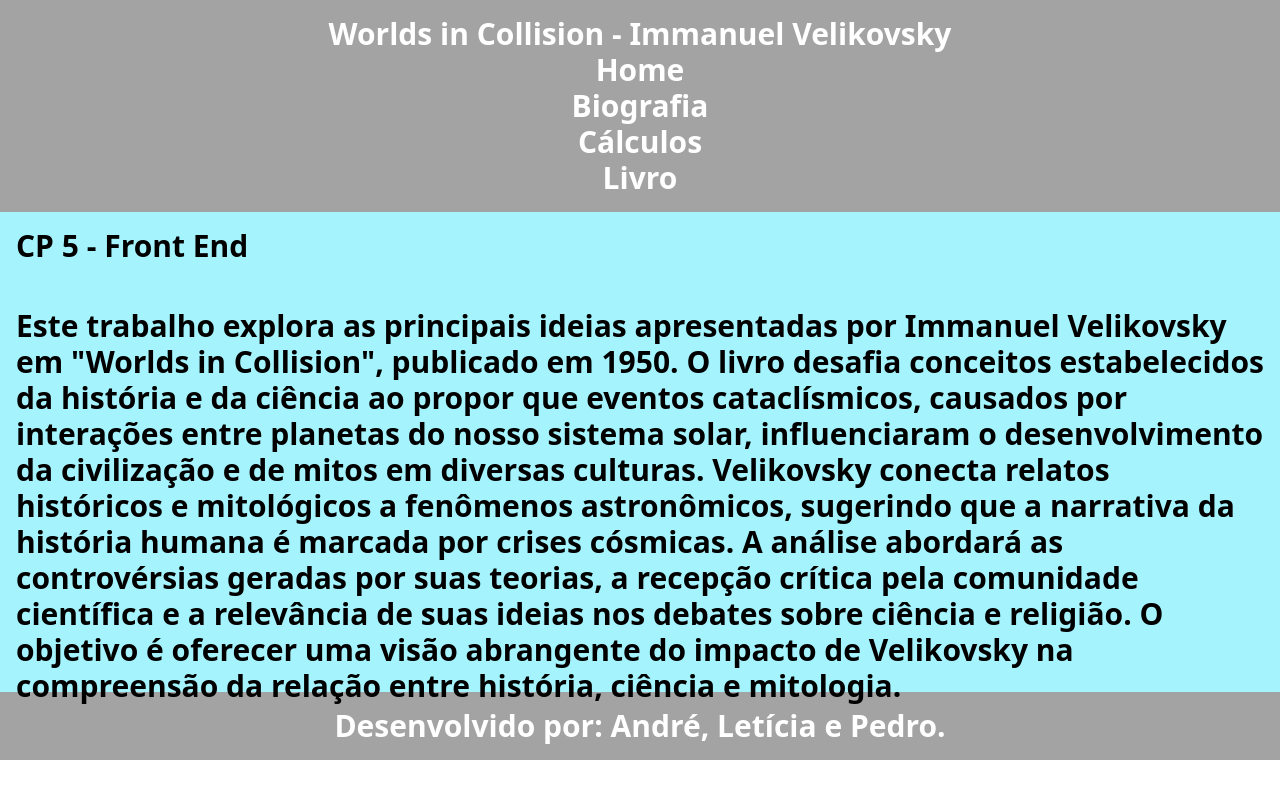
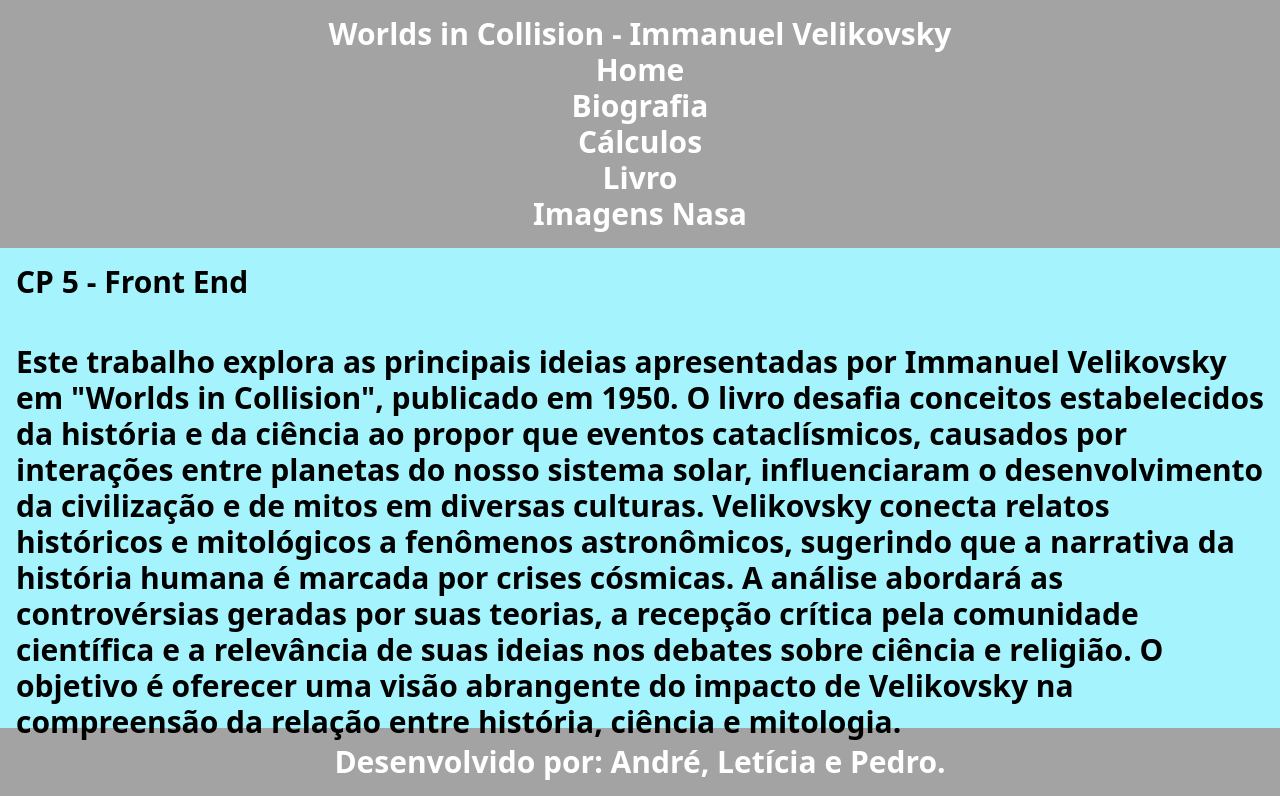
Before and after one commit to WAVEKEEPERS/CP5-FRONT, a Next.js app in the folder my-app/: page / in a window 1280 px wide. Built offline with nearby package versions, Linux system fonts and the light colour scheme.

Commit message:
Inserção da rota Imagens Nasa no Menu.

```diff
--- a/my-app/src/components/Navbar/Navbar.tsx
+++ b/my-app/src/components/Navbar/Navbar.tsx
@@ -9,6 +9,7 @@ export default function Navbar() {
             <li><Link href="/biografia">Biografia</Link></li>
             <li><Link href="/calculos">Cálculos</Link></li>
             <li><Link href="/livro">Livro</Link></li>
+            <li><Link href="/nasa">Imagens Nasa</Link></li>
         </ul>
     </nav>
   )
```
